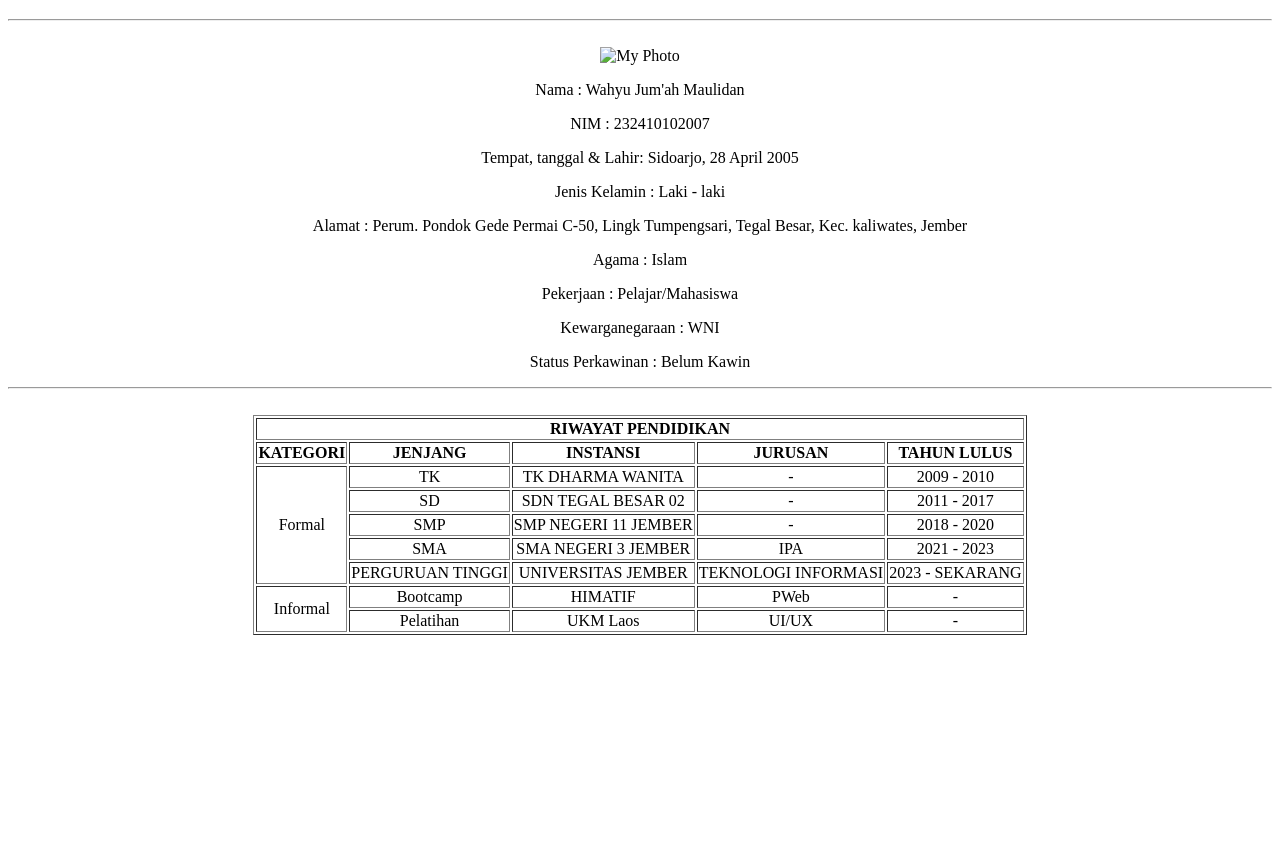
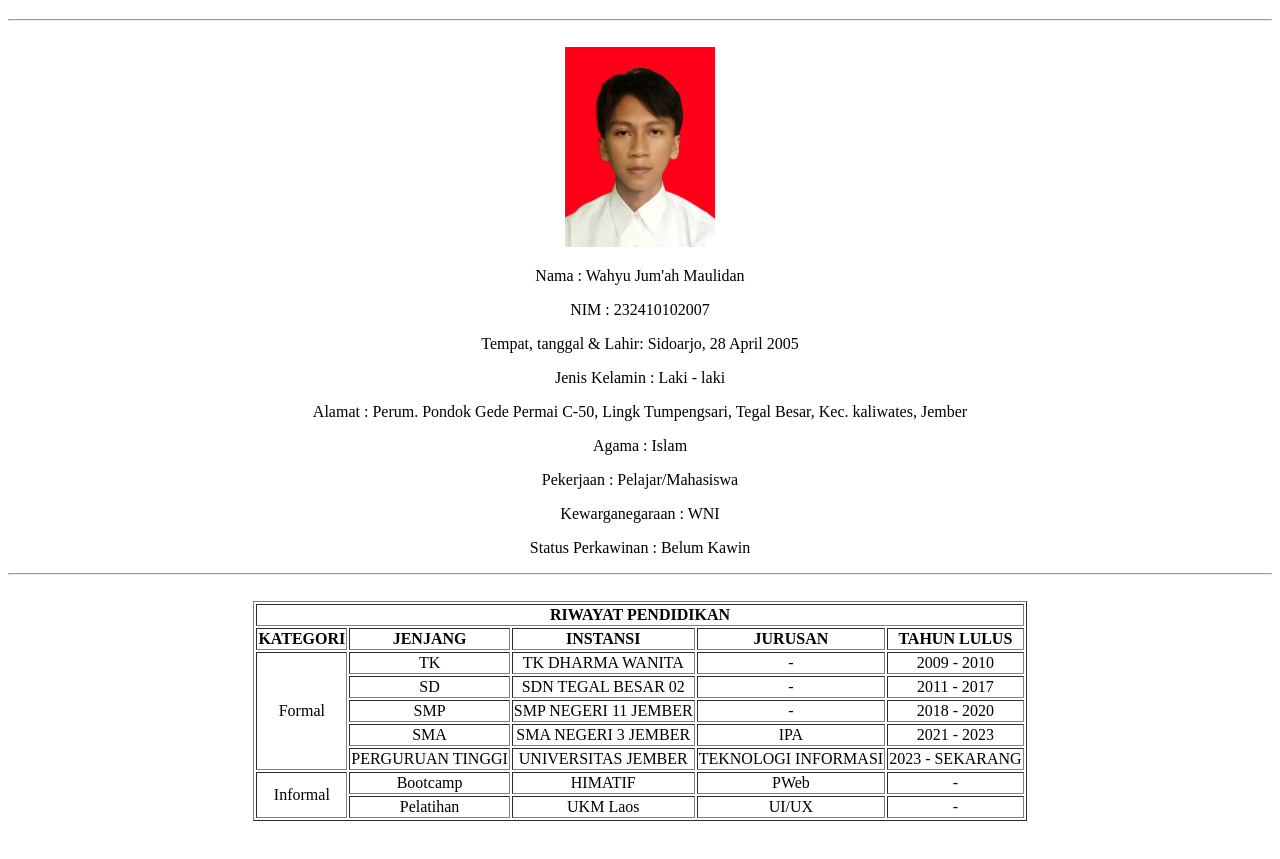
Before and after one commit to WahyuJumahM/Tugas-HTML-PWEBPR-B-2007, a plain HTML site: page index.html in a window 1280 px wide. Shown: the part 61-920 px from the top of the page. Before the commit the page ends 800 px from the top, so only its background shows below. Drawn offline with Linux system fonts and the light colour scheme.

Commit message:
Update index.html

```diff
--- a/index.html
+++ b/index.html
@@ -9,7 +9,7 @@
     <h1>My Biodata</h1>
     <hr>
     <br>
-    <img src="resources/Wahyu.jpg" width="150" height="200" alt="My Photo">
+    <img src="Wahyu.jpg" width="150" height="200" alt="My Photo">
     <p>Nama : Wahyu Jum'ah Maulidan</p>
     <p>NIM : 232410102007</p>
     <p>Tempat, tanggal & Lahir: Sidoarjo, 28 April 2005</p>
```
